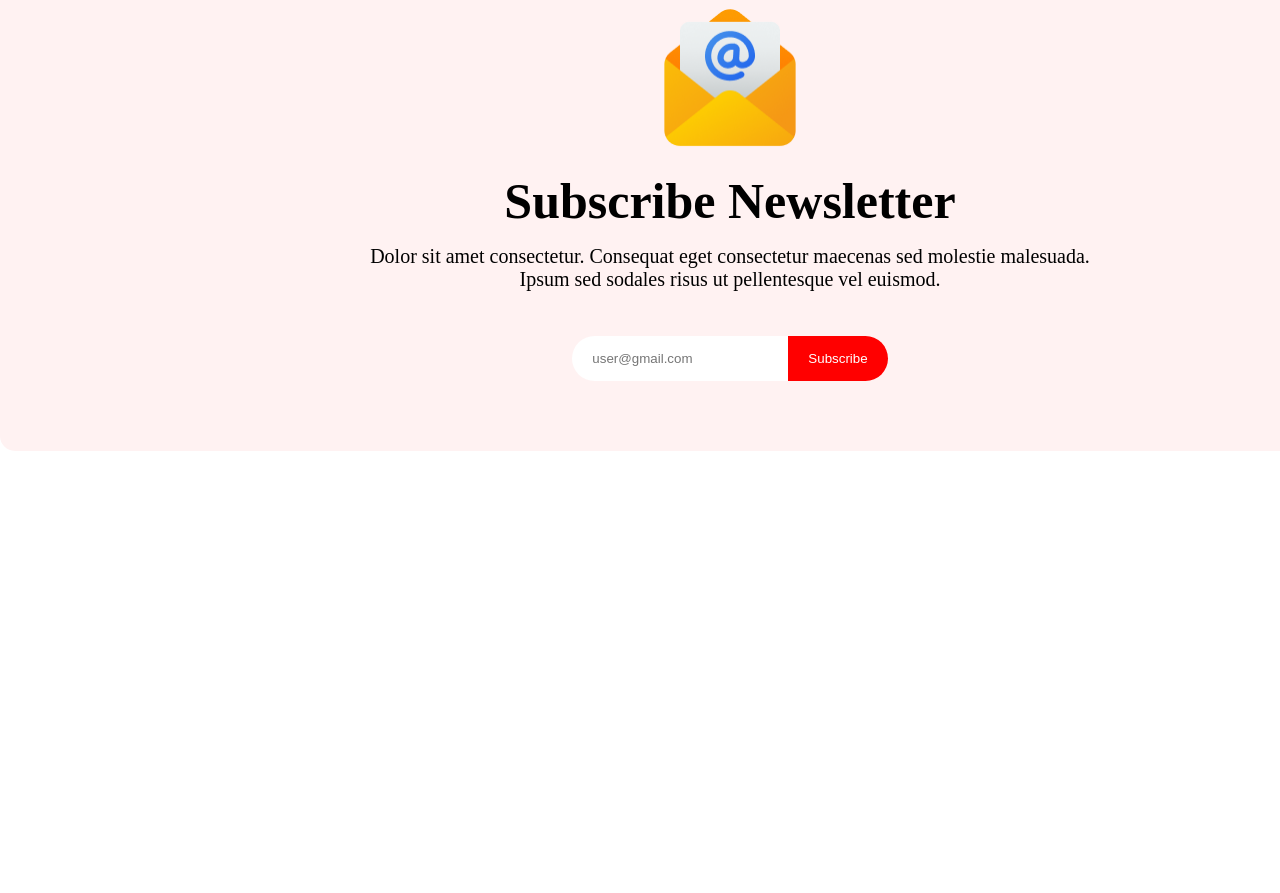
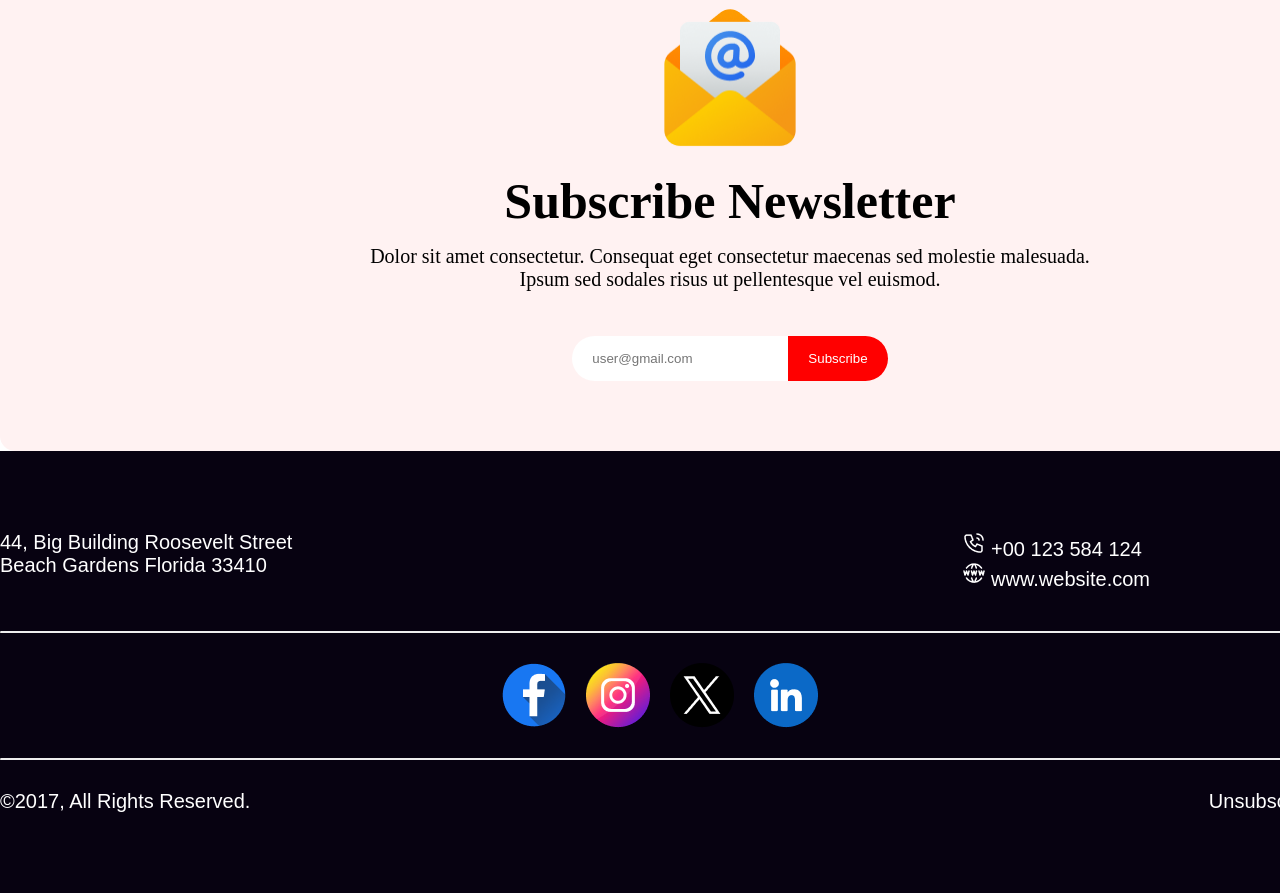
Before and after one commit to MarufhasanAf/assignment-1, a plain HTML site: page index.html in a window 1280 px wide. Shown: the part 3919-4812 px from the top of the page. Before the commit the page ends 4370 px from the top, so only its background shows below. Drawn offline with Linux system fonts and the light colour scheme.

Commit message:
footer section added

```diff
--- a/index.html
+++ b/index.html
@@ -69,16 +69,42 @@
             <div class="newsletter-container container">
                 <img src="images/Group 61.png" alt="">
                 <h3>Subscribe Newsletter</h3>
-                <p>Dolor sit amet consectetur. Consequat eget consectetur maecenas sed molestie malesuada. <br> Ipsum sed
+                <p>Dolor sit amet consectetur. Consequat eget consectetur maecenas sed molestie malesuada. <br> Ipsum
+                    sed
                     sodales risus ut pellentesque vel euismod. </p>
 
-            <input class="input-field" type="email" placeholder="user@gmail.com" name="" id="">
-            <input class="input-btn" type="button" value="Subscribe">
+                <input class="input-field" type="email" placeholder="user@gmail.com" name="" id="">
+                <input class="input-btn" type="button" value="Subscribe">
             </div>
         </section>
     </main>
-    <footer>
-
+    <footer class="footer">
+        <section class="footer-section">
+            <div class="footer-container">
+                <div class="contact-section">
+                    <div class="area-side">
+                        <p>44, Big Building Roosevelt Street <br>
+                            Beach Gardens Florida 33410</p>
+                    </div>
+                    <div class="contact-side">
+                        <p><img src="images/Call.png" alt=""> +00 123 584 124</p>
+                        <p><img src="images/Website.png" alt=""> www.website.com</p>
+                    </div>
+                </div>
+                <hr>
+                <div class="social-sites">
+                    <img src="images/Facebook.png" alt="">
+                    <img src="images/Instagram.png" alt="">
+                    <img src="images/Twitter.png" alt="">
+                    <img src="images/Linkedin.png" alt="">
+                </div>
+                <hr>
+                <div class="copyright">
+                    <p>&copy;2017, All Rights Reserved.</p>
+                    <p>Unsubscribe</p>
+                </div>
+            </div>
+        </section>
     </footer>
 </body>
 
--- a/styles/style.css
+++ b/styles/style.css
@@ -226,3 +226,45 @@
     color: white;
     margin-left: -5px;
 }
+
+.footer {
+    background-color: #070211;
+
+}
+
+.footer-container {
+    width: 1320px;
+    margin: auto;
+    color: white;
+    padding: 80px 0px;
+    font-size: 20px;
+    font-family: arial;
+}
+
+.contact-section {
+    display: flex;
+    justify-content: space-between;
+    margin-bottom: 40px;
+}
+
+.contact-side {
+    margin-right: 170px;
+}
+
+hr {
+    border-top: 1px solid #eee;
+    background-color: rgba(255, 255, 255, 0.048);
+}
+
+.social-sites {
+    display: flex;
+    justify-content: center;
+    padding: 30px 0px;
+    gap: 20px;
+}
+
+.copyright {
+    display: flex;
+    justify-content: space-between;
+    padding-top: 30px;
+}
```
